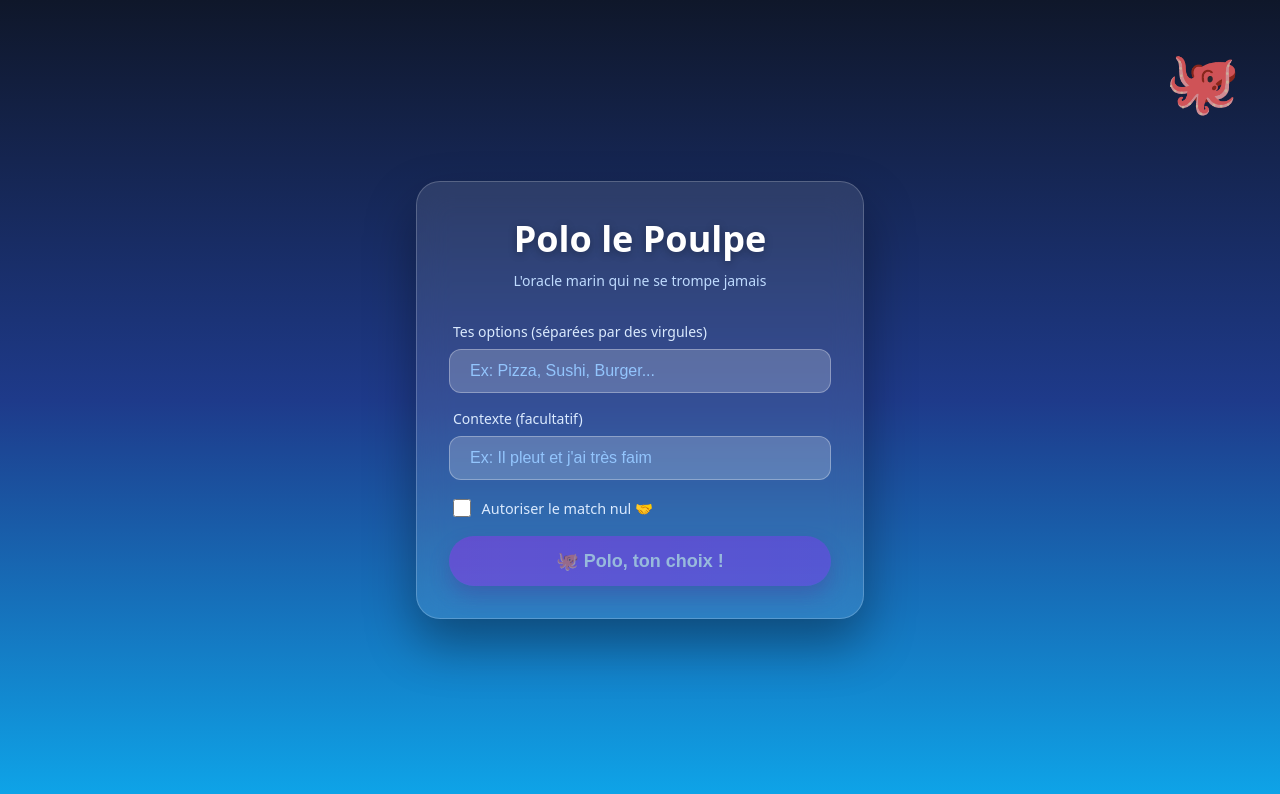
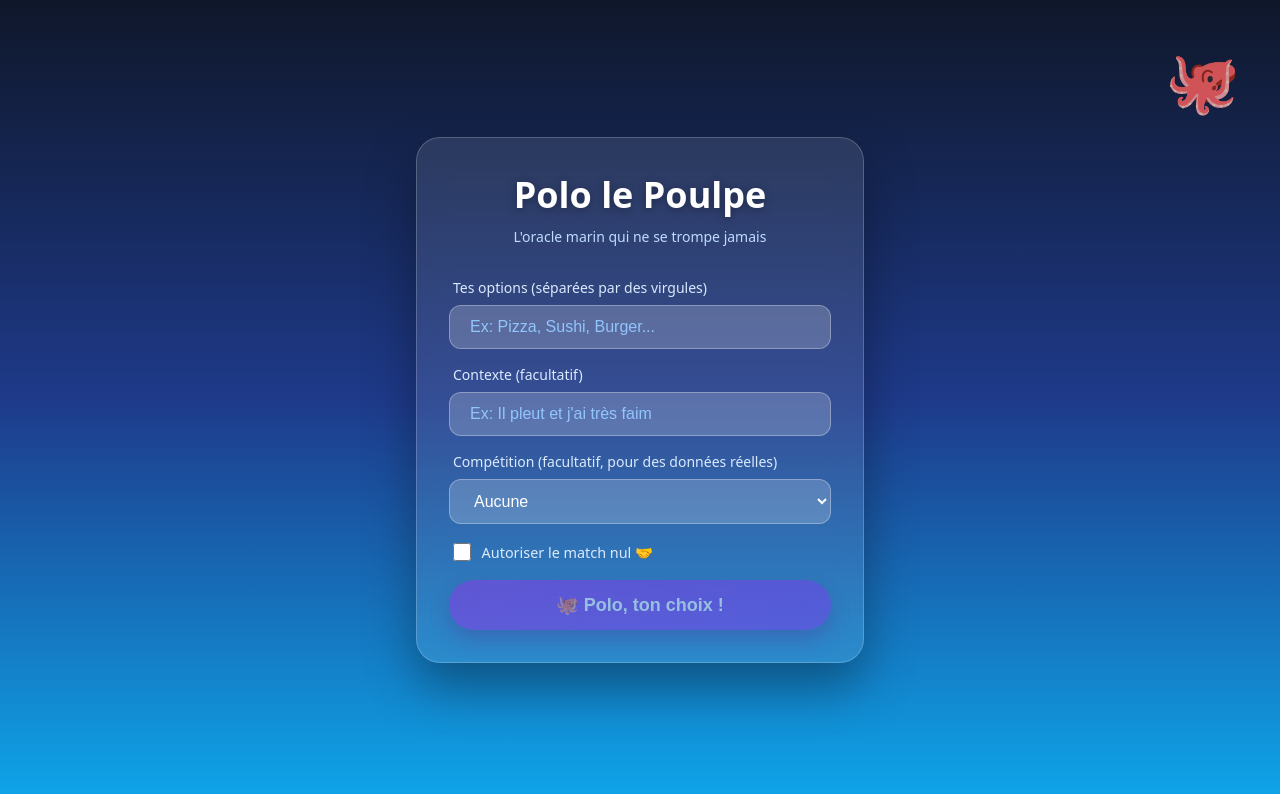
Before and after one commit to bessmarineradar-sys/Polo-le-poulpe, a Next.js app: page / in a window 1280 px wide. Shown: the top 794 px of the page. Built offline with nearby package versions, Linux system fonts and the light colour scheme.

Commit message:
Update page.tsx

```diff
--- a/app/page.tsx
+++ b/app/page.tsx
@@ -2,7 +2,12 @@
 
 import { useEffect, useState } from "react";
 
-type Choix = { choix: string; phrase: string; source: "ia" | "hasard" };
+type Choix = {
+  choix: string;
+  phrase: string;
+  source: "ia" | "hasard";
+  donnees?: boolean;
+};
 
 const CLE_HISTORIQUE = "polo-historique";
 
@@ -10,6 +15,7 @@ export default function Home() {
   const [options, setOptions] = useState("");
   const [contexte, setContexte] = useState("");
   const [matchNul, setMatchNul] = useState(false);
+  const [competition, setCompetition] = useState("");
   const [result, setResult] = useState<Choix | null>(null);
   const [error, setError] = useState<string | null>(null);
   const [loading, setLoading] = useState(false);
@@ -46,7 +52,8 @@ export default function Home() {
             .map((o) => o.trim())
             .filter(Boolean),
                  contexte,
-          nul: matchNul,
+                   nul: matchNul,
+          competition,
         }),
       });
 
@@ -100,6 +107,25 @@ export default function Home() {
             placeholder="Ex: Il pleut et j'ai très faim"
           />
         </div>
+                <div className="field">
+          <label className="label" htmlFor="competition">
+            Compétition (facultatif, pour des données réelles)
+          </label>
+          <select
+            id="competition"
+            className="input"
+            value={competition}
+            onChange={(e) => setCompetition(e.target.value)}
+          >
+            <option value="">Aucune</option>
+            <option value="CL">Ligue des champions</option>
+            <option value="PL">Premier League</option>
+            <option value="PD">Liga</option>
+            <option value="FL1">Ligue 1</option>
+            <option value="SA">Serie A</option>
+            <option value="BL1">Bundesliga</option>
+          </select>
+        </div>
         <label className="check">
           <input
             type="checkbox"
@@ -128,8 +154,11 @@ export default function Home() {
             <p className="result-label">La réponse de l'océan</p>
             <p className="result-text">{result.choix}</p>
             <p className="phrase">{result.phrase}</p>
-            {result.source === "ia" && (
+                       {result.source === "ia" && (
               <span className="badge">✨ avis de l'IA</span>
+            )}
+            {result.donnees && (
+              <span className="badge">📊 avec le classement</span>
             )}
           </div>
         )}
```
